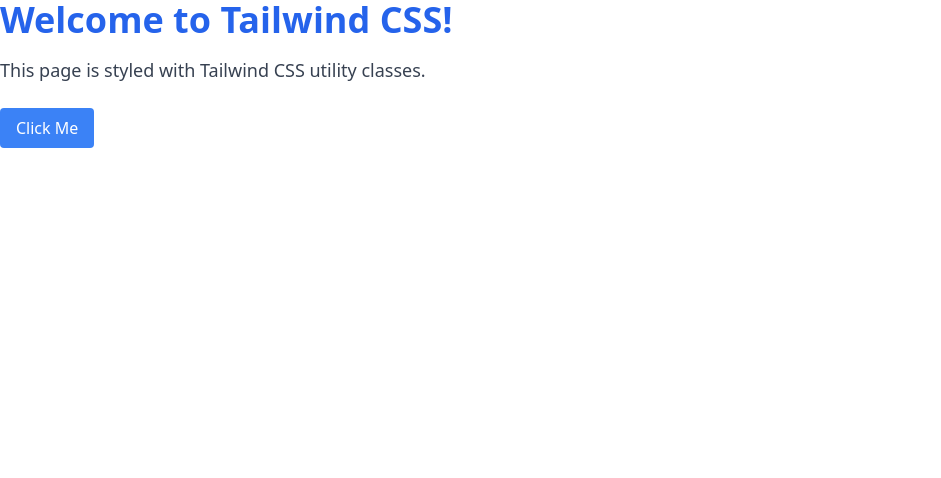
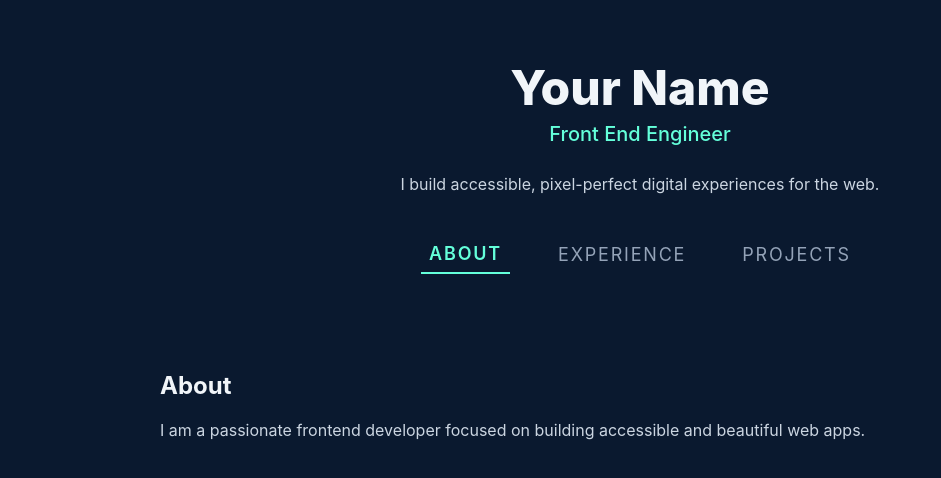
Before and after one commit to Gyawalisahaj/portfolio, a Next.js app: page / in a window 1280 px wide. Shown: the top 478 px of the page, without its empty margins (0-941 px from the left). Built offline with nearby package versions, Linux system fonts and the light colour scheme.

Commit message:
Update: Added sliding section UI

```diff
--- /dev/null
+++ b/src/app/components/AboutSection.tsx
@@ -0,0 +1,10 @@
+export default function AboutSection() {
+  return (
+    <div className="p-8">
+      <h2 className="text-2xl font-bold mb-4">About</h2>
+      <p className="text-slate-300">
+        I am a passionate frontend developer focused on building accessible and beautiful web apps.
+      </p>
+    </div>
+  );
+}
--- /dev/null
+++ b/src/app/components/ExperienceSection.tsx
@@ -0,0 +1,21 @@
+export default function ExperienceSection() {
+  return (
+    <div className="p-8">
+      <h2 className="text-2xl font-bold mb-4">Experience</h2>
+      <div>
+        <h3 className="text-xl font-semibold mb-1">Senior Frontend Engineer, Accessibility</h3>
+        <span className="text-[#64ffda]">Klaviyo</span>
+        <span className="ml-4 text-slate-400">2024 — Present</span>
+        <p className="mt-2 text-slate-300">
+          Build and maintain critical components used to construct Klaviyo’s frontend...
+        </p>
+        <div className="mt-2 flex flex-wrap gap-2">
+          <span className="bg-[#233554] text-[#64ffda] rounded px-2 py-1 text-xs">JavaScript</span>
+          <span className="bg-[#233554] text-[#64ffda] rounded px-2 py-1 text-xs">TypeScript</span>
+          <span className="bg-[#233554] text-[#64ffda] rounded px-2 py-1 text-xs">React</span>
+          <span className="bg-[#233554] text-[#64ffda] rounded px-2 py-1 text-xs">Storybook</span>
+        </div>
+      </div>
+    </div>
+  );
+}
--- /dev/null
+++ b/src/app/components/ProjectsSection.tsx
@@ -0,0 +1,20 @@
+export default function ProjectsSection() {
+  return (
+    <div className="p-8">
+      <h2 className="text-2xl font-bold mb-4">Projects</h2>
+      <div>
+        <div>
+          <span className="text-xl font-semibold text-[#64ffda]">Portfolio Website</span>
+          <p className="mt-1 text-slate-300">
+            A modern personal website built with Next.js and Tailwind CSS.
+          </p>
+          <div className="mt-2 flex flex-wrap gap-2">
+            <span className="bg-[#233554] text-[#64ffda] rounded px-2 py-1 text-xs">Next.js</span>
+            <span className="bg-[#233554] text-[#64ffda] rounded px-2 py-1 text-xs">Tailwind CSS</span>
+            <span className="bg-[#233554] text-[#64ffda] rounded px-2 py-1 text-xs">TypeScript</span>
+          </div>
+        </div>
+      </div>
+    </div>
+  );
+}
--- a/src/app/globals.css
+++ b/src/app/globals.css
@@ -1,3 +1,7 @@
 @tailwind base;
 @tailwind components;
 @tailwind utilities;
+
+body {
+  font-family: 'Inter', sans-serif;
+}
--- a/src/app/layout.tsx
+++ b/src/app/layout.tsx
@@ -1,8 +1,16 @@
-import "./globals.css";
+import './globals.css'
+
+export const metadata = {
+  title: 'Your Name | Portfolio',
+  description: 'Front End Developer Portfolio',
+}
+
 export default function RootLayout({ children }: { children: React.ReactNode }) {
   return (
     <html lang="en">
-      <body>{children}</body>
+      <body className="bg-[#0a192f] text-slate-100 min-h-screen">
+        {children}
+      </body>
     </html>
-  );
+  )
 }
--- a/src/app/page.tsx
+++ b/src/app/page.tsx
@@ -1,17 +1,65 @@
-import "./globals.css";
+"use client";
+import { useState } from "react";
+import AboutSection from "./components/AboutSection";
+import ExperienceSection from "./components/ExperienceSection";
+import ProjectsSection from "./components/ProjectsSection";
+
+const sections = [
+  { name: "ABOUT", id: "about" },
+  { name: "EXPERIENCE", id: "experience" },
+  { name: "PROJECTS", id: "projects" },
+];
 
 export default function Home() {
+  const [active, setActive] = useState("about");
+
+  const getSectionClass = (section: string) =>
+    `absolute left-0 top-0 w-full transition-all duration-700 ease-in-out ${
+      active === section
+        ? "translate-x-0 opacity-100 z-10"
+        : "translate-x-full opacity-0 pointer-events-none z-0"
+    }`;
+
   return (
-    <div>
-      <h1 className="text-4xl font-bold text-blue-600 mb-4">
-        Welcome to Tailwind CSS!
-      </h1>
-      <p className="text-lg text-gray-700">
-        This page is styled with Tailwind CSS utility classes.
-      </p>
-      <button className="mt-6 px-4 py-2 bg-blue-500 text-white rounded hover:bg-blue-600 transition">
-        Click Me
-      </button>
+    <div className="min-h-screen bg-[#0a192f] text-slate-100 flex flex-col items-center">
+      {/* Header */}
+      <header className="mt-16 text-center">
+        <h1 className="text-5xl font-extrabold">Your Name</h1>
+        <div className="text-xl text-[#64ffda] font-medium mt-2">
+          Front End Engineer
+        </div>
+        <p className="max-w-xl mx-auto mt-6 text-slate-300">
+          I build accessible, pixel-perfect digital experiences for the web.
+        </p>
+        {/* Navigation */}
+        <nav className="mt-10 flex justify-center gap-10">
+          {sections.map((s) => (
+            <button
+              key={s.id}
+              className={`uppercase tracking-widest text-lg px-2 py-1 transition ${
+                active === s.id
+                  ? "text-[#64ffda] font-semibold border-b-2 border-[#64ffda]"
+                  : "text-slate-400 hover:text-[#64ffda]"
+              }`}
+              onClick={() => setActive(s.id)}
+            >
+              {s.name}
+            </button>
+          ))}
+        </nav>
+      </header>
+      {/* Sliding Content */}
+      <div className="relative w-full max-w-5xl h-[360px] mt-16 overflow-hidden">
+        <div className={getSectionClass("about")}>
+          <AboutSection />
+        </div>
+        <div className={getSectionClass("experience")}>
+          <ExperienceSection />
+        </div>
+        <div className={getSectionClass("projects")}>
+          <ProjectsSection />
+        </div>
       </div>
+    </div>
   );
 }
```
